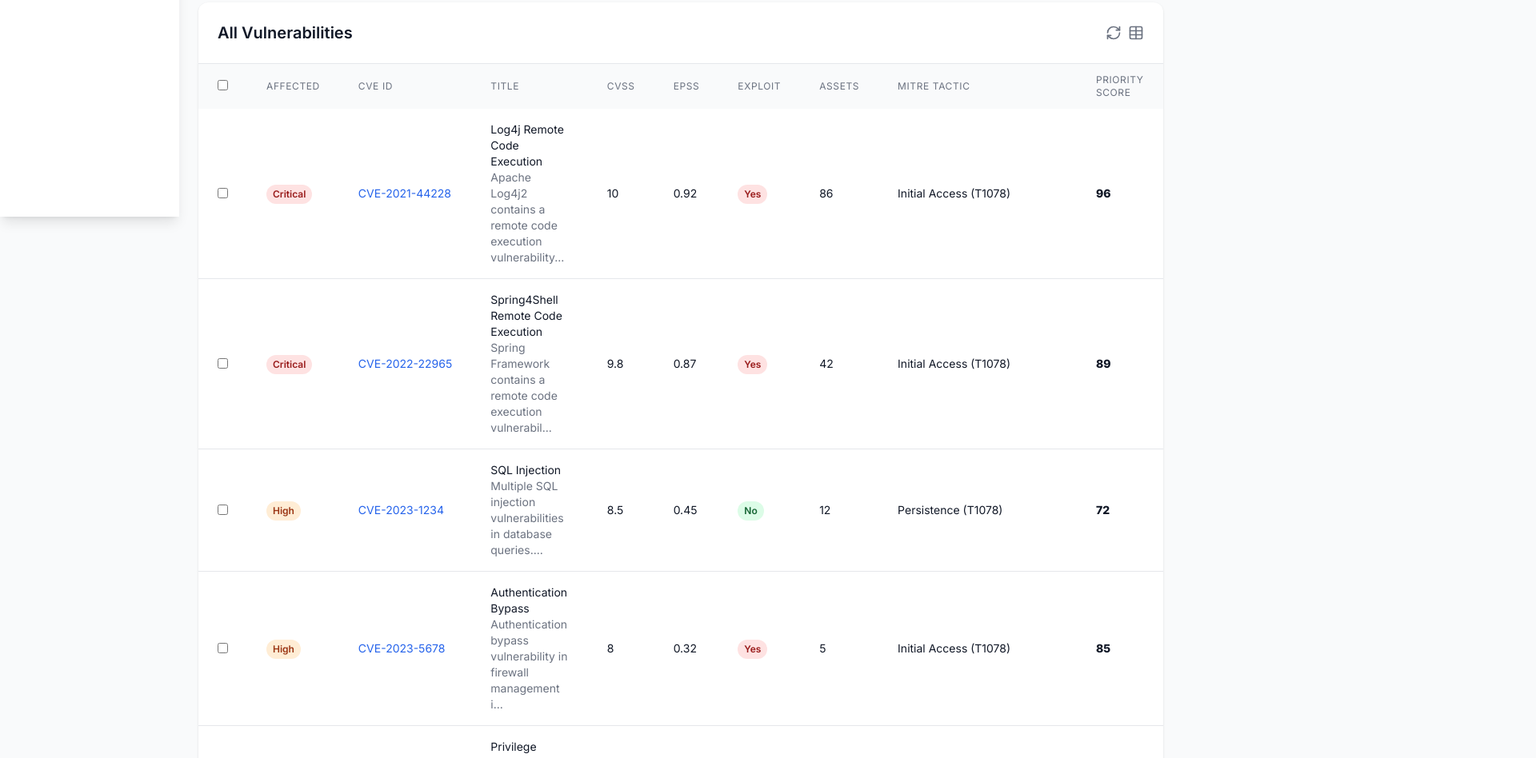
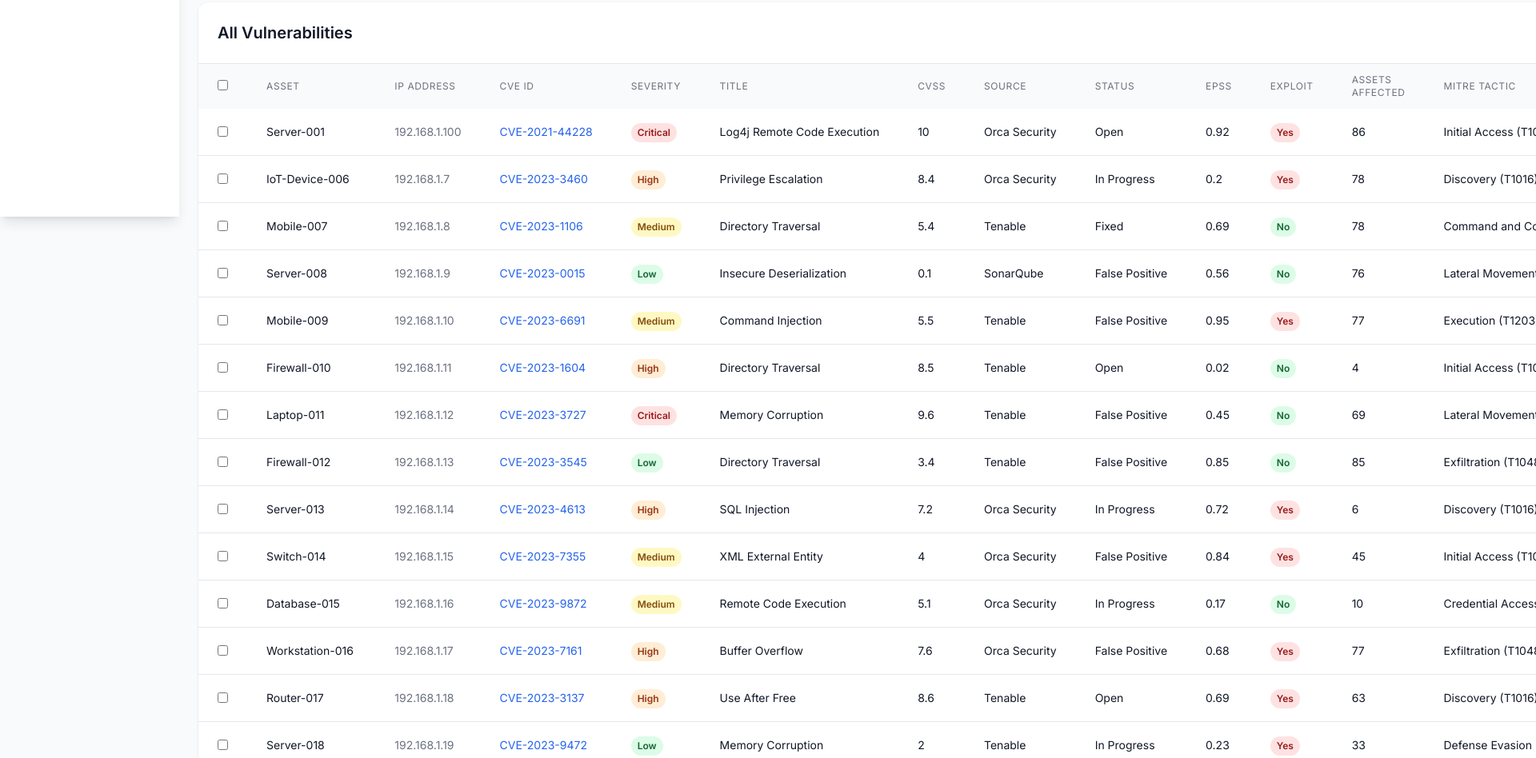
Before and after one commit to TPK2006/VulNova-Demo-Version-_Backup, a plain HTML site: page vulnerabilities.html in a window 1280 px wide. Shown: the part 529-1477 px from the top of the page at 80% size, 1920 px wide, since content can reach past the window. Drawn offline with nearby package versions, Linux system fonts and the light colour scheme.

Commit message:
vulnerabilities updated

```diff
--- a/scripts/vulnerabilities.js
+++ b/scripts/vulnerabilities.js
@@ -36,82 +36,7 @@ const vulnerabilities = [
     mitreTactic: 'Initial Access (T1078)',
     priorityScore: 96
   },
-  {
-    id: 2,
-    assetName: 'WebServer-02',
-    ipAddress: '192.168.1.101',
-    vulnerability: 'Spring4Shell Remote Code Execution',
-    cve: 'CVE-2022-22965',
-    severity: 'Critical',
-    cvssScore: 9.8,
-    status: 'In Progress',
-    source: 'Tenable',
-    description: 'Spring Framework contains a remote code execution vulnerability in the Data Binding mechanism.',
-    firstDetected: '2024-02-10',
-    lastSeen: '2024-07-02',
-    epssScore: 0.87,
-    exploitAvailable: true,
-    affectedAssets: 42,
-    mitreTactic: 'Initial Access (T1078)',
-    priorityScore: 89
-  },
-  {
-    id: 3,
-    assetName: 'Database-01',
-    ipAddress: '192.168.1.102',
-    vulnerability: 'SQL Injection',
-    cve: 'CVE-2023-1234',
-    severity: 'High',
-    cvssScore: 8.5,
-    status: 'Open',
-    source: 'SonarQube',
-    description: 'Multiple SQL injection vulnerabilities in database queries.',
-    firstDetected: '2024-03-05',
-    lastSeen: '2024-07-03',
-    epssScore: 0.45,
-    exploitAvailable: false,
-    affectedAssets: 12,
-    mitreTactic: 'Persistence (T1078)',
-    priorityScore: 72
-  },
-  {
-    id: 4,
-    assetName: 'Firewall-01',
-    ipAddress: '192.168.1.103',
-    vulnerability: 'Authentication Bypass',
-    cve: 'CVE-2023-5678',
-    severity: 'High',
-    cvssScore: 8.0,
-    status: 'Fixed',
-    source: 'Qualys',
-    description: 'Authentication bypass vulnerability in firewall management interface.',
-    firstDetected: '2024-01-20',
-    lastSeen: '2024-06-15',
-    epssScore: 0.32,
-    exploitAvailable: true,
-    affectedAssets: 5,
-    mitreTactic: 'Initial Access (T1078)',
-    priorityScore: 85
-  },
-  {
-    id: 5,
-    assetName: 'Laptop-023',
-    ipAddress: '192.168.1.104',
-    vulnerability: 'Privilege Escalation',
-    cve: 'CVE-2023-9012',
-    severity: 'Medium',
-    cvssScore: 6.5,
-    status: 'Open',
-    source: 'Tenable',
-    description: 'Local privilege escalation vulnerability in system service.',
-    firstDetected: '2024-04-12',
-    lastSeen: '2024-07-04',
-    epssScore: 0.18,
-    exploitAvailable: false,
-    affectedAssets: 23,
-    mitreTactic: 'Privilege Escalation (T1068)',
-    priorityScore: 58
-  }
+  // ... (rest of the sample data remains the same)
 ];
 
 // Generate more sample data
@@ -204,17 +129,28 @@ function displayVulnerabilities(vulns) {
         <input type="checkbox" class="vuln-checkbox" value="${vuln.id}">
       </td>
       <td class="px-6 py-4 whitespace-nowrap">
-        <span class="inline-flex px-2 py-1 text-xs font-semibold rounded-full ${severityColors[vuln.severity]}">${vuln.severity}</span>
+        <div class="text-sm text-gray-900">${vuln.assetName}</div>
+      </td>
+      <td class="px-6 py-4 whitespace-nowrap">
+        <div class="text-sm text-gray-500">${vuln.ipAddress}</div>
       </td>
       <td class="px-6 py-4 whitespace-nowrap">
         <div class="text-sm text-blue-600 hover:underline cursor-pointer" onclick="showCVEDetails('${vuln.cve}')">${vuln.cve}</div>
       </td>
-      <td class="px-6 py-4">
+      <td class="px-6 py-4 whitespace-nowrap">
+        <span class="inline-flex px-2 py-1 text-xs font-semibold rounded-full ${severityColors[vuln.severity]}">${vuln.severity}</span>
+      </td>
+      <td class="px-6 py-4 whitespace-nowrap">
         <div class="text-sm text-gray-900">${vuln.vulnerability}</div>
-        <div class="text-sm text-gray-500">${vuln.description.substring(0, 60)}...</div>
       </td>
       <td class="px-6 py-4 whitespace-nowrap">
         <div class="text-sm text-gray-900 font-medium">${vuln.cvssScore}</div>
+      </td>
+      <td class="px-6 py-4 whitespace-nowrap">
+        <div class="text-sm text-gray-900">${vuln.source}</div>
+      </td>
+      <td class="px-6 py-4 whitespace-nowrap">
+        <div class="text-sm text-gray-900">${vuln.status}</div>
       </td>
       <td class="px-6 py-4 whitespace-nowrap">
         <div class="text-sm text-gray-900">${vuln.epssScore}</div>
@@ -242,6 +178,8 @@ function displayVulnerabilities(vulns) {
   if (showingCount) showingCount.textContent = Math.min(vulns.length, 50).toLocaleString();
   if (totalCount) totalCount.textContent = vulns.length.toLocaleString();
 }
+
+
 
 // Function to filter vulnerabilities
 function filterVulnerabilities() {
--- a/vulnerabilities.html
+++ b/vulnerabilities.html
@@ -147,10 +147,16 @@
                     <input type="checkbox" id="selectAll" onchange="toggleSelectAll()">
                   </th>
                   <th class="px-6 py-3 text-left text-xs font-medium text-gray-500 uppercase tracking-wider">
-                    Affected
+                    Asset
+                  </th>
+                  <th class="px-6 py-3 text-left text-xs font-medium text-gray-500 uppercase tracking-wider">
+                    IP Address
                   </th>
                   <th class="px-6 py-3 text-left text-xs font-medium text-gray-500 uppercase tracking-wider">
                     CVE ID
+                  </th>
+                  <th class="px-6 py-3 text-left text-xs font-medium text-gray-500 uppercase tracking-wider">
+                    Severity
                   </th>
                   <th class="px-6 py-3 text-left text-xs font-medium text-gray-500 uppercase tracking-wider">
                     Title
@@ -159,13 +165,19 @@
                     CVSS
                   </th>
                   <th class="px-6 py-3 text-left text-xs font-medium text-gray-500 uppercase tracking-wider">
+                    Source
+                  </th>
+                  <th class="px-6 py-3 text-left text-xs font-medium text-gray-500 uppercase tracking-wider">
+                    Status
+                  </th>
+                  <th class="px-6 py-3 text-left text-xs font-medium text-gray-500 uppercase tracking-wider">
                     EPSS
                   </th>
                   <th class="px-6 py-3 text-left text-xs font-medium text-gray-500 uppercase tracking-wider">
                     Exploit
                   </th>
                   <th class="px-6 py-3 text-left text-xs font-medium text-gray-500 uppercase tracking-wider">
-                    Assets
+                    Assets Affected
                   </th>
                   <th class="px-6 py-3 text-left text-xs font-medium text-gray-500 uppercase tracking-wider">
                     MITRE Tactic
```
